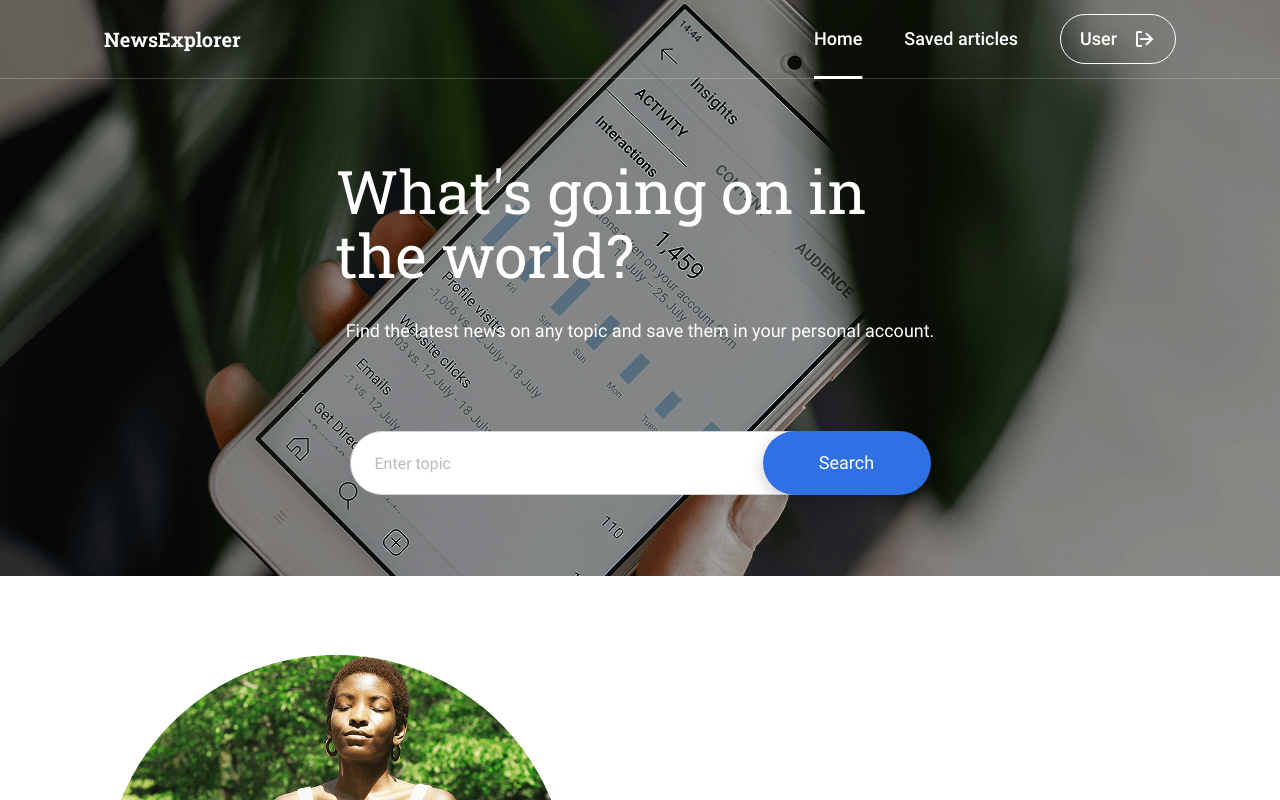
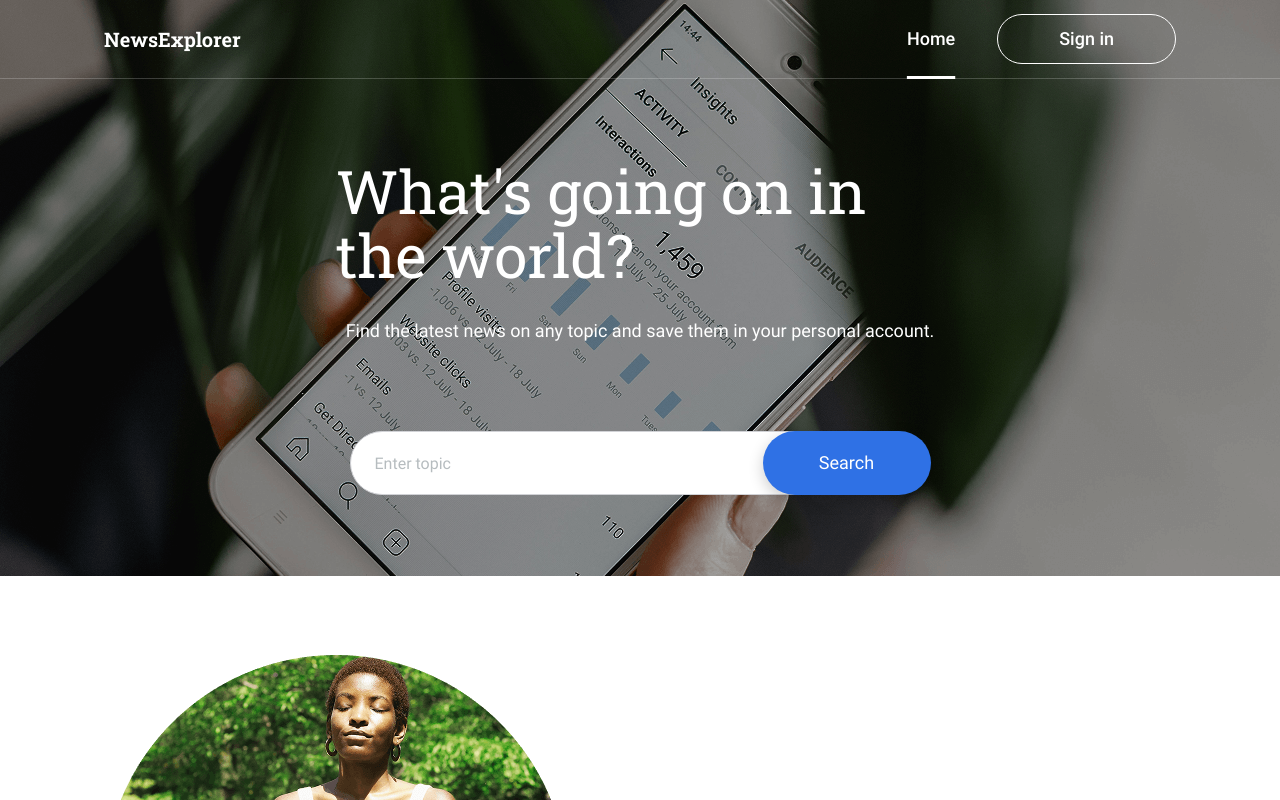
Before and after one commit to jlcambraia/news-explorer-frontend, a React (Vite) app: page / in a window 1280 px wide. Shown: the top 800 px of the page. Built offline with nearby package versions, Linux system fonts and the light colour scheme.

Commit message:
feat: adiciona funcionalidades para funcionamento em desktop e mobile

```diff
--- a/src/components/Header/components/Navigation.jsx
+++ b/src/components/Header/components/Navigation.jsx
@@ -1,17 +1,23 @@
 import "./Navigation.css";
 import logoutIcon from "../../../images/logout-icon.png";
 import logoutIconBlack from "../../../images/logout-icon-black.png";
-import { useState, useContext } from "react";
+import { useContext } from "react";
 import { NavLink } from "react-router-dom";
 import { CurrentPathContext } from "../../../contexts/CurrentPathContext";
 
-export default function Navigation({ openPopup, loginPopup }) {
-  // isUserLoggedIn criado apenas para desenvolvimento. Passar para App no final do desenvolvimento do front-end.
-  const [isUserLoggedIn, setIsUserLoggedIn] = useState(true);
+export default function Navigation({
+  openPopup,
+  loginPopup,
+  className,
+  isMobileMenuOpen,
+  isUserLoggedIn,
+}) {
   const pathLocation = useContext(CurrentPathContext);
 
   const handleActiveLink = ({ isActive }) =>
     (pathLocation
+      ? "navigation__link"
+      : isMobileMenuOpen
       ? "navigation__link"
       : "navigation__link navigation__link_black") +
     (isActive
@@ -21,7 +27,7 @@ export default function Navigation({ openPopup, loginPopup }) {
       : "");
 
   return (
-    <div className="navigation">
+    <nav className={`navigation ${className}`}>
       {!isUserLoggedIn ? (
         <>
           <NavLink className={handleActiveLink} to="/">
@@ -48,18 +54,26 @@ export default function Navigation({ openPopup, loginPopup }) {
             className={
               pathLocation
                 ? "navigation__button navigation__button_active"
-                : "navigation__button navigation__button_black navigation__button_active navigation__button_active_black"
+                : isMobileMenuOpen
+                ? "navigation__button navigation__button_active"
+                : "navigation__button navigation__button_active navigation__button_black"
             }
           >
             User
             <img
               className="navigation__button-image"
-              src={pathLocation ? logoutIcon : logoutIconBlack}
-              alt=""
+              src={
+                pathLocation
+                  ? logoutIcon
+                  : isMobileMenuOpen
+                  ? logoutIcon
+                  : logoutIconBlack
+              }
+              alt="Ícone de logout"
             />
           </button>
         </>
       )}
-    </div>
+    </nav>
   );
 }
```
